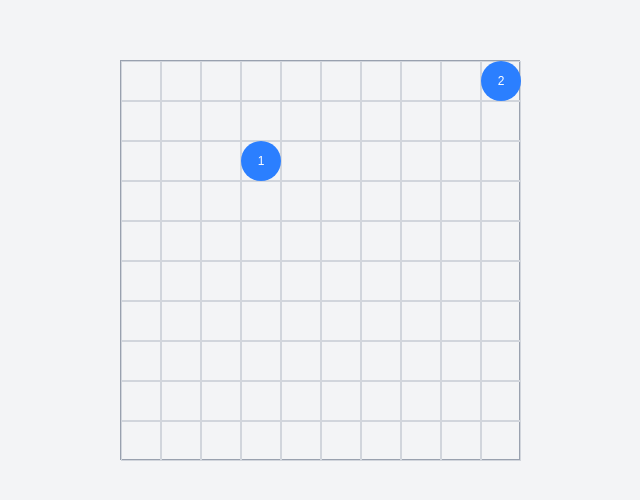
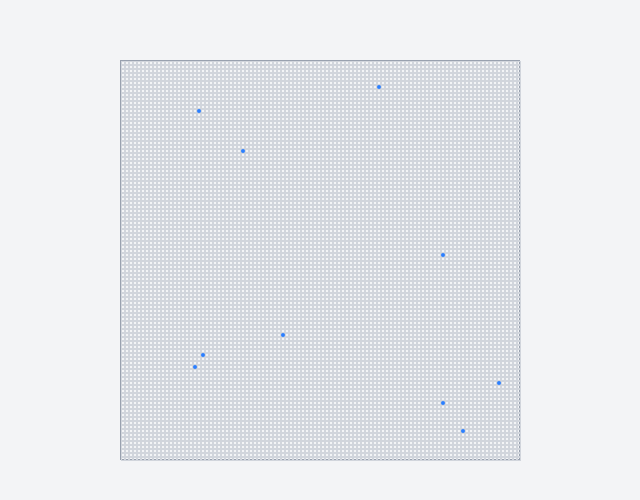
Before and after one commit to tndd/society, a Next.js app: page / in a window 1280 px wide. Shown: the part 140-640 px from the top of the page, without its empty margins (320-960 px from the left). Built offline with nearby package versions, Linux system fonts and the light colour scheme.

Commit message:
グリッド数を増加

```diff
--- a/app/api/simulate/route.ts
+++ b/app/api/simulate/route.ts
@@ -12,13 +12,21 @@ interface Agent {
 }
 
 // グリッドのサイズ
-const GRID_SIZE = 10;
+const GRID_SIZE = 100;
 
 // エージェントの初期状態
-let agents: Agent[] = [
-  { id: 'agent-1', hp: 100, atk: 10, def: 5, mov: 1, x: 0, y: 0 },
-  { id: 'agent-2', hp: 80, atk: 12, def: 6, mov: 2, x: 9, y: 9 },
-];
+let agents: Agent[] = [];
+for (let i = 1; i <= 10; i++) {
+  agents.push({
+    id: `agent-${i}`,
+    hp: 100,
+    atk: 10,
+    def: 5,
+    mov: 1, // 移動力は一旦1に固定
+    x: Math.floor(Math.random() * GRID_SIZE),
+    y: Math.floor(Math.random() * GRID_SIZE),
+  });
+}
 
 // エージェントを移動させる関数
 function moveAgents() {
--- a/app/page.tsx
+++ b/app/page.tsx
@@ -14,8 +14,8 @@ interface Agent {
 }
 
 // グリッドのサイズ (バックエンドと合わせる)
-const GRID_SIZE = 10;
-const CELL_SIZE = 40; // グリッドセルのサイズ (px)
+const GRID_SIZE = 100;
+const CELL_SIZE = 4; // グリッドセルのサイズ (px)
 
 export default function Home() {
   const [agents, setAgents] = useState<Agent[]>([]);
@@ -62,16 +62,15 @@ export default function Home() {
         {agents.map(agent => (
           <div
             key={agent.id}
-            className="absolute flex items-center justify-center rounded-full bg-blue-500 text-white text-xs"
+            className="absolute rounded-full bg-blue-500"
             style={{
               width: CELL_SIZE,
               height: CELL_SIZE,
               top: agent.y * CELL_SIZE,
               left: agent.x * CELL_SIZE,
-              transition: 'top 0.3s ease-out, left 0.3s ease-out', // 滑らかな移動
+              transition: 'top 0.1s linear, left 0.1s linear', // より速い移動
             }}
           >
-            {agent.id.split('-')[1]} {/* エージェントIDの数字部分を表示 */}
           </div>
         ))}
       </div>
```
